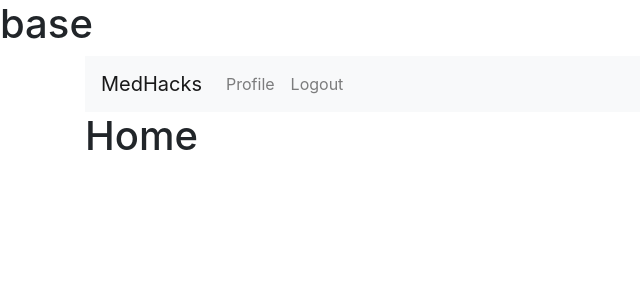
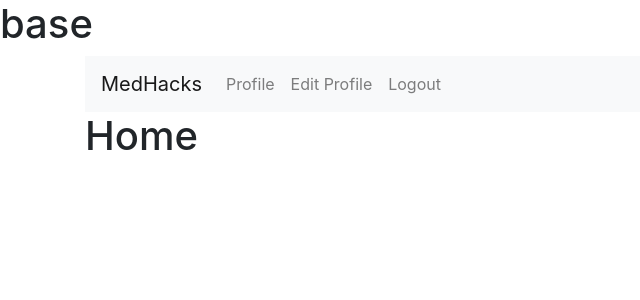
Before and after one commit to matthewsmkim1/MedHacks_Website, a Django app: page /accounts/ in a window 1280 px wide. Shown: the top 300 px of the page, without its empty margins (0-640 px from the left). Run offline with Django 3.2, Linux system fonts and the light colour scheme; a user stored in the database is signed in; some libraries are stand-ins or nearby versions.

Commit message:
removed hardcoded urls and other things

```diff
--- a/medhacks/accounts/templates/base.html
+++ b/medhacks/accounts/templates/base.html
@@ -3,6 +3,11 @@
     <head>
         <link rel="stylesheet" href="https://stackpath.bootstrapcdn.com/bootstrap/4.3.1/css/bootstrap.min.css" integrity="sha384-ggOyR0iXCbMQv3Xipma34MD+dH/1fQ784/j6cY/iJTQUOhcWr7x9JvoRxT2MZw1T" crossorigin="anonymous" />
         {% block head %}
+        <!-- stuff in the blocks in base can be overwritten by other html files that
+            import this base.html.
+            So, says example.html imports base.html, and example html uses block head,
+            that example.html block head overrides this base.html block head
+        -->
         <meta charset="utf-8">
         <title>Base </title>
         {% endblock %}
@@ -12,28 +17,6 @@
         <nav class="container">
             <nav class="navbar navbar-expand-lg navbar-light bg-light">
                 <a class="navbar-brand" href="#">MedHacks</a>
-                <!-- <button class="navbar-toggler" type="button" data-toggle="collapse" data-target="#navbarNavDropdown" aria-controls="navbarNavDropdown" aria-expanded="false" aria-label="Toggle navigation">
-                   <span class="navbar-toggler-icon"></span>
-               </button>
-                {% if user.is_authenticated %}
-                    <div class="collapse navbar-collapse" id="navbarNavDropdown">
-                        <li class="nav-item">
-                            <a class="nav-link" href="/accounts/profile">Profile</a>
-                        </li>
-                        <li class="nav-item">
-                            <a class="nav-link" href="/accounts/logout">Logout</a>
-                        </li>
-                    </div>
-                {% else %}
-                    <div class="collapse navbar-collapse" id="navbarNavDropdown">
-                        <li class="nav-item">
-                            <a class="nav-link" href="/accounts/login">Login</a>
-                        </li>
-                        <li class="nav-item">
-                            <a class="nav-link" href="/accounts/register">Register</a>
-                        </li>
-                    </div>
-                {% endif %} -->
                 <button class="navbar-toggler" type="button" data-toggle="collapse" data-target="#navbarNavDropdown" aria-controls="navbarNavDropdown" aria-expanded="false" aria-label="Toggle navigation">
                     <span class="navbar-toggler-icon"></span>
                 </button>
@@ -42,23 +25,24 @@
 
                     {% if user.is_authenticated %}
                     <li class="nav-item">
-                        <a class="nav-link" href="/accounts/profile">Profile</a>
+                        <a class="nav-link" href="{% url 'view_profile' %}">Profile</a>
                     </li>
                     <li class="nav-item">
-                        <a class="nav-link" href="/accounts/logout">Logout</a>
+                        <a class="nav-link" href="{% url 'edit_profile' %}">Edit Profile</a>
+                    </li>
+                    <li class="nav-item">
+                        <a class="nav-link" href="{% url 'logout' %}">Logout</a>
                     </li>
                     {% else %}
 
                     <li class="nav-item">
-                        <a class="nav-link" href="/accounts/login">Login</a>
+                        <a class="nav-link" href="{% url 'login' %}">Login</a>
                     </li>
                     <li class="nav-item">
-                        <a class="nav-link" href="/accounts/register">Register</a>
+                        <a class="nav-link" href="{% url 'register' %}">Register</a>
                     </li>
                     {% endif %}
                 </div>
-
-
             </nav>
 
 
--- a/medhacks/accounts/urls.py
+++ b/medhacks/accounts/urls.py
@@ -20,15 +20,16 @@ from django.contrib.auth.views import (
     PasswordResetConfirmView,
     PasswordResetCompleteView
 )
+#names in the path is used for reverse path, to avoid hardcoded urls.
 urlpatterns = [
     path('', views.home), #this means that accounts/ will render the home function in the views file in accounts
-    path('login/', LoginView.as_view(template_name='accounts/login.html'), name="login"),
-    path('logout/', LogoutView.as_view(template_name='accounts/logout.html'), name="logout"),
+    path('login/', LoginView.as_view(template_name='accounts/login.html'), name='login'),
+    path('logout/', LogoutView.as_view(template_name='accounts/logout.html'), name='logout'),
     path('register/', views.register, name='register'),
     path('profile/', views.view_profile, name='view_profile'),
     path('profile/edit/', views.edit_profile, name='edit_profile'),
     path('change-password/', views.change_password, name='change_password'),
-    path('reset-password/', PasswordResetView.as_view(), name='reset_password'), #RESETTING PASSWORD NOT COMPLETED!!!!!!!!!!!!
+    path('reset-password/', PasswordResetView.as_view(template_name='accounts/reset_password.html'), name='reset_password'), #RESETTING PASSWORD NOT COMPLETED!!!!!!!!!!!!
     path('reset-password/done/', PasswordResetDoneView.as_view(), name='password_reset_done'),
     path('reset-password/confirm/(?P<uidb64>[0-9A-Za-z]+)-(?P<token>.+)/$',
         PasswordResetConfirmView.as_view(), name='password_reset_confirm'),
--- a/medhacks/accounts/views.py
+++ b/medhacks/accounts/views.py
@@ -6,6 +6,7 @@ from accounts.forms import (
 from django.contrib.auth.models import User
 from django.contrib.auth.forms import UserChangeForm, PasswordChangeForm
 from django.contrib.auth import update_session_auth_hash
+from django.contrib.auth.decorators import login_required
 
 # Create your views here.
 def home(request):
@@ -28,10 +29,12 @@ def register(request):
         args = {'form': form}
         return render(request, 'accounts/reg_form.html', args)
 
+@login_required
 def view_profile(request):
     args = {'user': request.user}
     return render(request, 'accounts/profile.html', args)
 
+@login_required
 def edit_profile(request):
 
     #If user presses the 'submit' button in the edit_profile html page
@@ -40,14 +43,15 @@ def edit_profile(request):
 
         if form.is_valid():
             form.save()
-            return redirect('/accounts/profile')
+            return redirect(reverse('accounts:view_profile'))
         else:
-            return redirect('/accounts/edit_profile')
+            return redirect(reverse('accounts:edit_profile'))
     else:
         form = EditProfileForm(instance=request.user)
         args = {'form': form}
         return render(request, 'accounts/edit_profile.html', args)
 
+@login_required
 def change_password(request):
     if request.method == 'POST':
         form = PasswordChangeForm(data=request.POST, user=request.user)
@@ -55,9 +59,9 @@ def change_password(request):
         if form.is_valid():
             form.save()
             update_session_auth_hash(request, form.user)
-            return redirect('/accounts/profile')
+            return redirect(reverse('accounts:view_profile'))
         else:
-            return redirect('/accounts/change-password')
+            return redirect(reverse('accounts:change_password'))
     else:
         form = PasswordChangeForm(user=request.user)
         args = {'form': form}
```
Also changed, not shown: medhacks/accounts/templates/accounts/reset_password.html (added, +21 -0 lines), medhacks/db.sqlite3.
